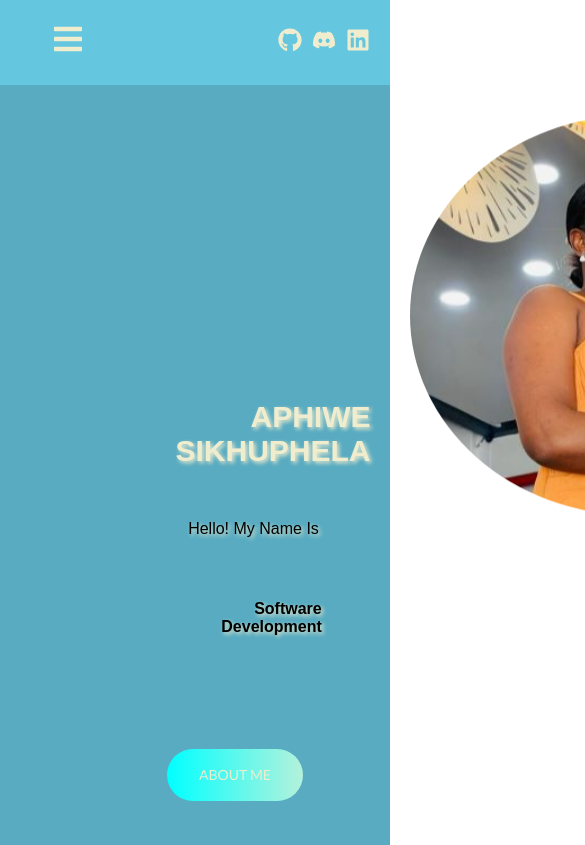
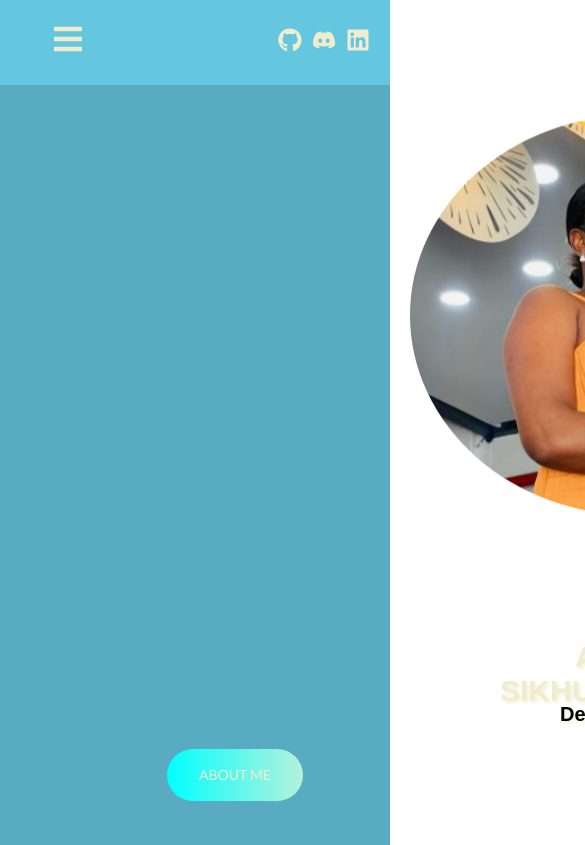
Before and after one commit to Sikhuphela/Port, a React (Create React App) app: page / in a window 390 px wide. Shown: the top 845 px of the page, 585 px wide, since content can reach past the window. Built offline with nearby package versions, Linux system fonts and the light colour scheme.

Commit message:
increased the hme page size

```diff
--- a/src/Pages/style.css
+++ b/src/Pages/style.css
@@ -3,6 +3,7 @@
   display: flex;
   flex-direction: column;
   background-color: #58ABC1;
+  height: 90vh;
 }
 
 h3 {
@@ -129,28 +130,3 @@ button:hover::before {
 button:active {
   background: linear-gradient(32deg, cyan, #f0edcf, #ffeb3b, #03a9f4);
 }
-
-@media (max-width: 768px) {
-  h3 {
-      font-size: 0px;
-      left: 100%;
-      transform: translateX(-50%);
-      top: 200px;
-  }
-
-  h2 {
-      font-size: 30px;
-      left: 70%;
-      transform: translateX(-50%);
-      top: 400px;
-  }
-
-  .home h4,
-  .home p {
-      font-size: 16px;
-      left: 65%;
-      transform: translateX(-50%);
-      margin-top: -80px;
-  }
-
-}
```
